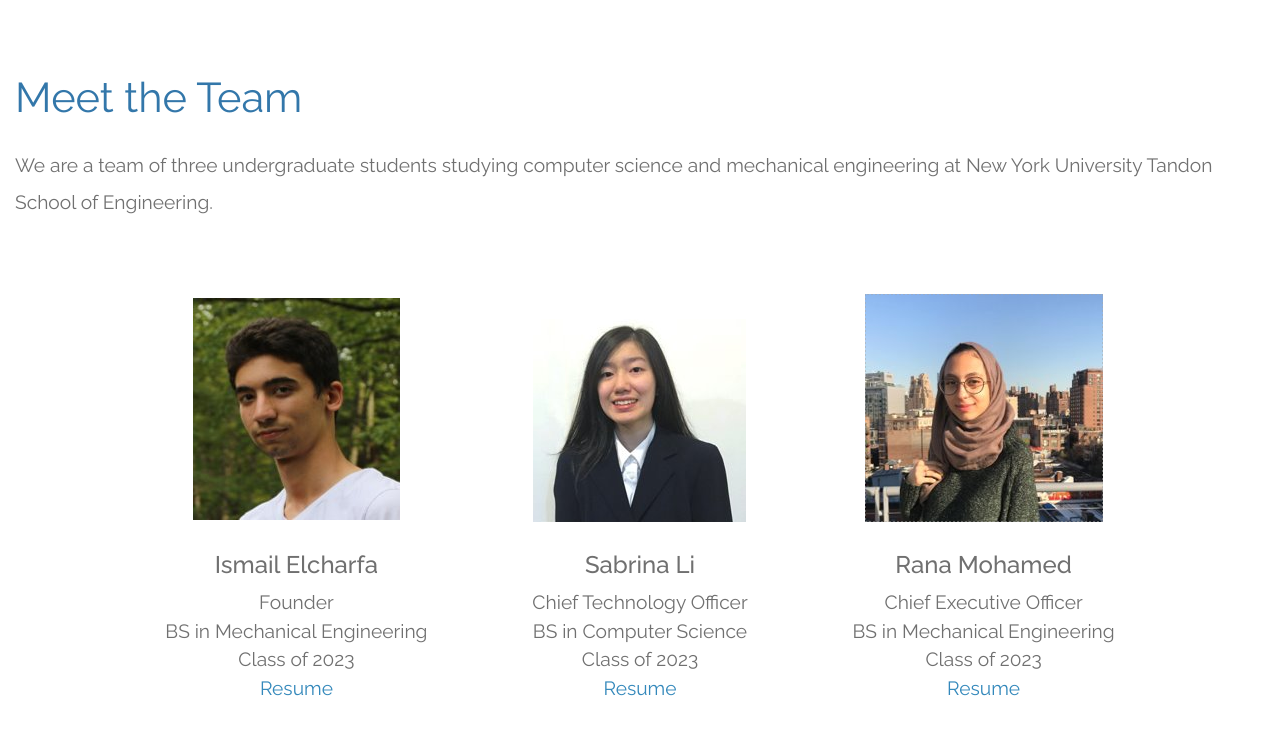
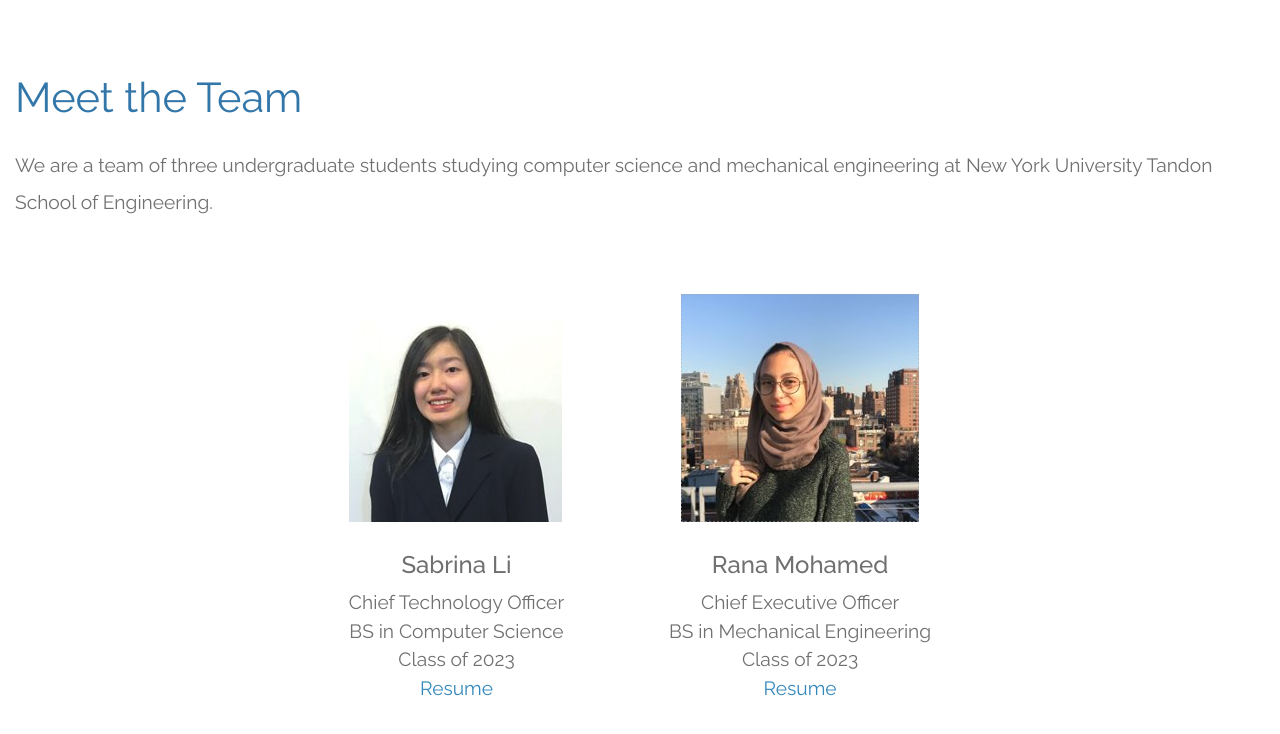
Before and after one commit to auto-scan/auto-scan.github.io, a plain HTML site: page index.html in a window 1280 px wide. Shown: the part 2729-3463 px from the top of the page. Drawn offline with Linux system fonts and the light colour scheme.

Commit message:
update about us

```diff
--- a/index.html
+++ b/index.html
@@ -152,15 +152,6 @@
 			We are a team of three undergraduate students studying computer science and mechanical engineering at New York University Tandon School of Engineering.
 			</p>
 			<div style = "text-align:center">
-				<div style = "display:inline-block;margin:50px;">
-					<img src = "img/ismail.PNG"/>
-					<br />
-					<br />
-					<h4>Ismail Elcharfa</h4>
-					<span>Founder <br />BS in Mechanical Engineering <br />Class of 2023</span>
-					<br />
-					<a href = "Ismail elcharfa.pdf" target = "_blank" rel = "noopener">Resume</a>
-				</div>
 				<div style = "display:inline-block;margin:50px;">
 					<img src = "img/sabrina.PNG"/>
 					<br />
```
Also changed, not shown: 2 other files.
